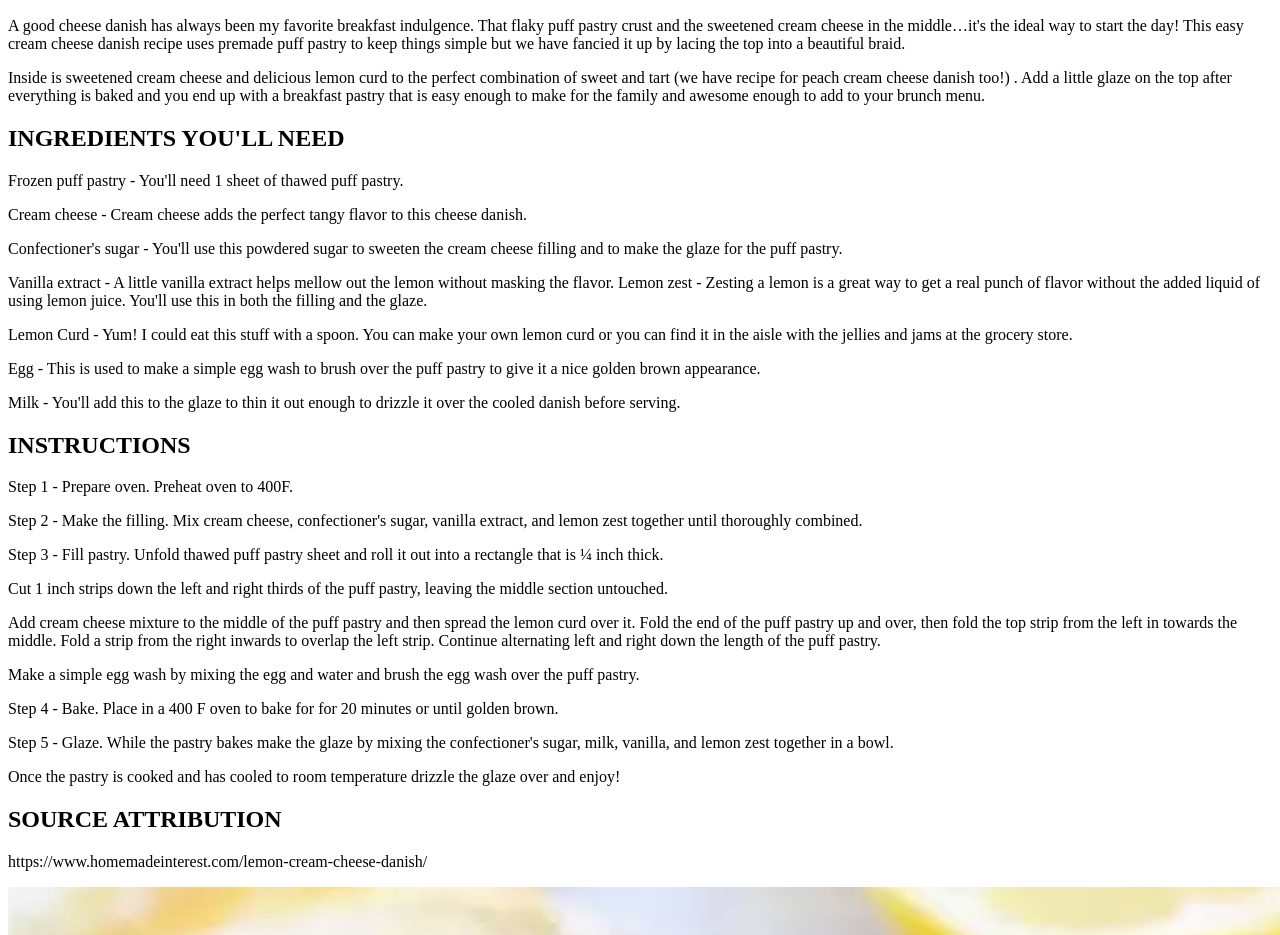
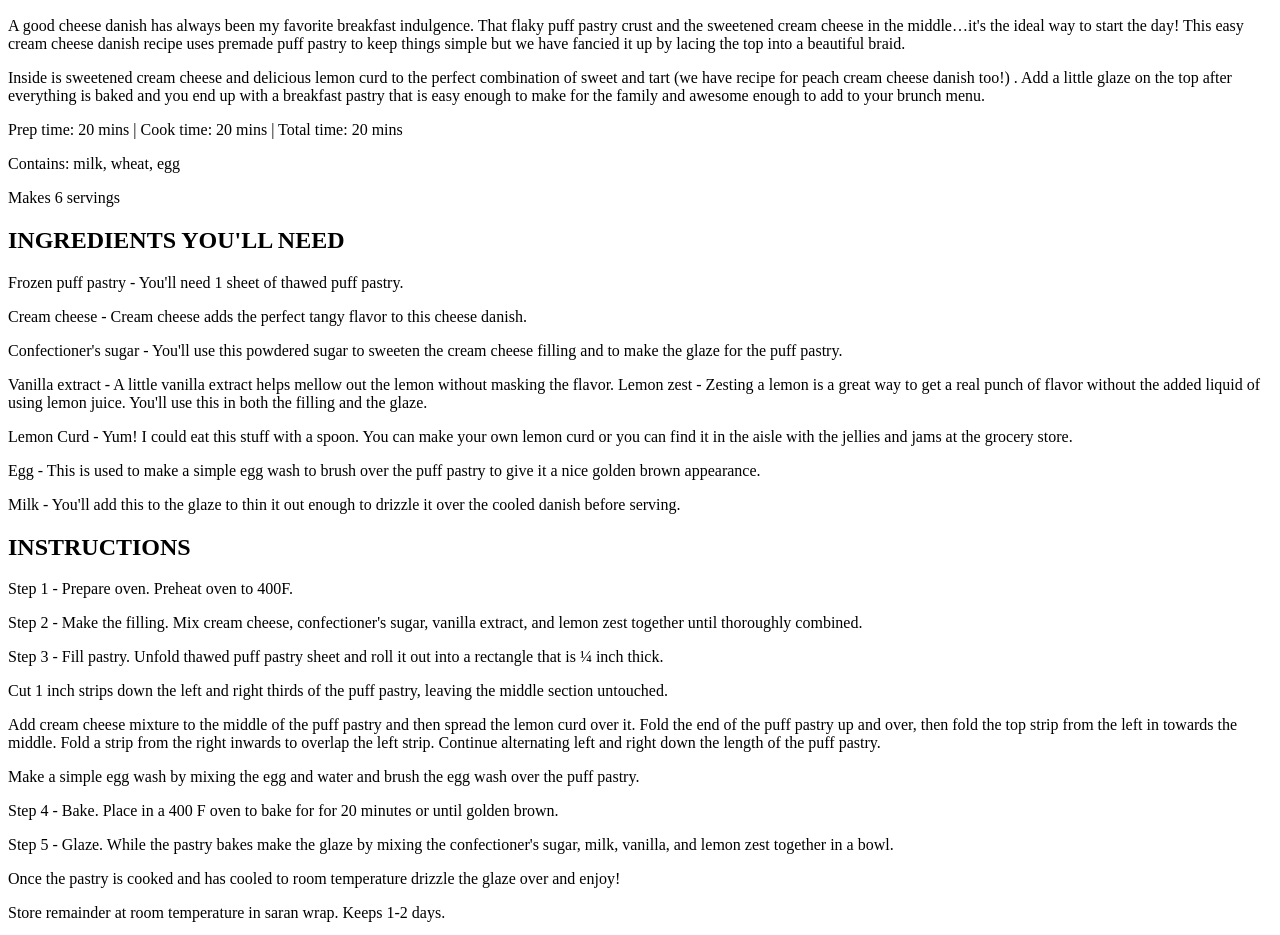
Before and after one commit to cameronjaede/ifspring2023, a plain HTML site: page recipe/research/index.html in a window 1280 px wide. Shown: the part 137-1072 px from the top of the page. Drawn offline with Linux system fonts and the light colour scheme.

Commit message:
Add files via upload

```diff
--- a/recipe/research/index.html
+++ b/recipe/research/index.html
@@ -10,6 +10,9 @@
             <h2>This easy cream cheese danish is made with lemon curd, and puff pastry for an easy breakfast or brunch danish recipe that everyone will love.</h2>
             <p>A good cheese danish has always been my favorite breakfast indulgence. That flaky puff pastry crust and the sweetened cream cheese in the middle…it's the ideal way to start the day! This easy cream cheese danish recipe uses premade puff pastry to keep things simple but we have fancied it up by lacing the top into a beautiful braid.</p>
             <p>Inside is sweetened cream cheese and delicious lemon curd to the perfect combination of sweet and tart (we have recipe for peach cream cheese danish too!) . Add a little glaze on the top after everything is baked and you end up with a breakfast pastry that is easy enough to make for the family and awesome enough to add to your brunch menu.</p>
+            <p>Prep time: 20 mins | Cook time: 20 mins | Total time: 20 mins</p>
+            <p>Contains: milk, wheat, egg</p>
+            <p>Makes 6 servings</p>
 
             <h2>INGREDIENTS YOU'LL NEED</h2>
             <p>Frozen puff pastry - You'll need 1 sheet of thawed puff pastry.</p>
@@ -31,6 +34,7 @@
             <p>Step 4 - Bake. Place in a 400 F oven to bake for for 20 minutes or until golden brown.</p>
             <p>Step 5 - Glaze. While the pastry bakes make the glaze by mixing the confectioner's sugar, milk, vanilla, and lemon zest together in a bowl.</p>
             <p>Once the pastry is cooked and has cooled to room temperature drizzle the glaze over and enjoy!</p>
+            <p>Store remainder at room temperature in saran wrap. Keeps 1-2 days.</p>
 
             <h2>SOURCE ATTRIBUTION</h2>
             <p>https://www.homemadeinterest.com/lemon-cream-cheese-danish/</p>
```
